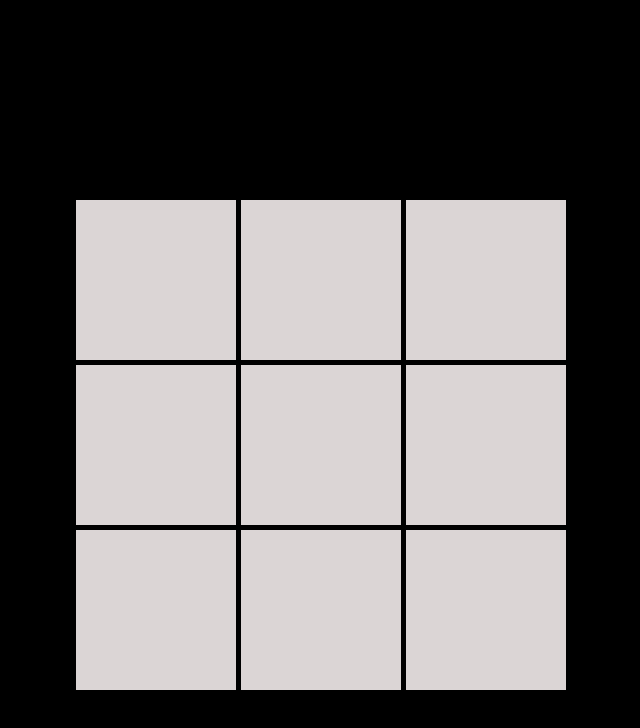
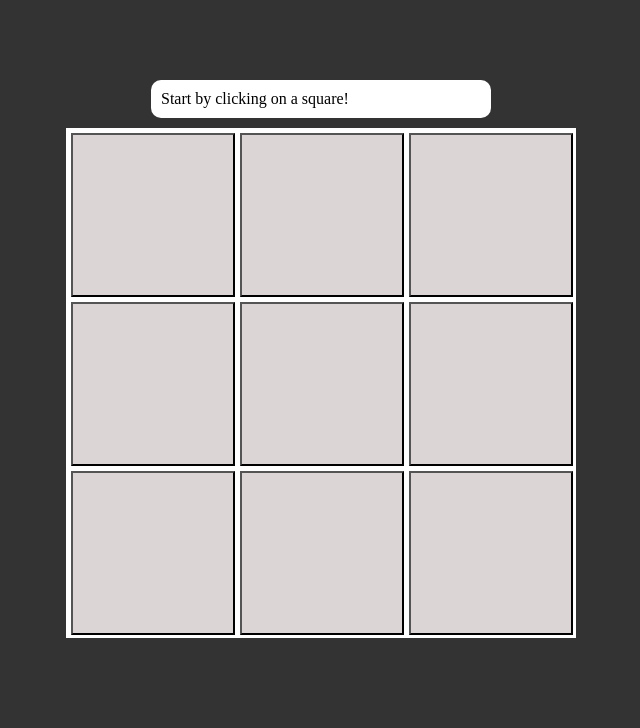
Before and after one commit to korpuus/tic-tac-toe, a plain HTML site: page index.html in a window 1280 px wide. Shown: the whole page, without its empty margins (319-959 px from the left). Drawn offline with Linux system fonts and the light colour scheme.

Commit message:
styling changes

```diff
--- a/index.html
+++ b/index.html
@@ -7,16 +7,9 @@
   <title>Tic Tac Toe</title>
 </head>
 <body>
+  <div class="text">Start by clicking on a square!</div>
   <div class="container">
-    <div class="cell"></div>
-    <div class="cell"></div>
-    <div class="cell"></div>
-    <div class="cell"></div>
-    <div class="cell"></div>
-    <div class="cell"></div>
-    <div class="cell"></div>
-    <div class="cell"></div>
-    <div class="cell"></div>
+    <button class="cell"></button><button class="cell"></button><button class="cell"></button><button class="cell"></button><button class="cell"></button><button class="cell"></button><button class="cell"></button><button class="cell"></button><button class="cell"></button>
   </div>
   <script src="./script.js"></script>
 </body>
--- a/styles.css
+++ b/styles.css
@@ -1,24 +1,37 @@
 body {
-  background-color: black;
+  background-color: rgb(52, 51, 51);
   margin: 0;
   padding: 0;
-  display: flex;
-  justify-content: center;
-  position: absolute;
-  top: 25%;
-  left: 50%;
+}
+
+.text {
+  background-color: white;
+  width: 20rem;
+  margin: 0 auto;
+  margin-top: 5rem;
+  border-radius: 10px;
+  margin-bottom: 10px;
+  padding: 10px 10px;
 }
 
 .container {
+  background-color: white;
   display: grid;
   grid-template-columns: repeat(3, 1fr);
   grid-template-rows: repeat(3, 1fr);
   grid-gap: 5px;
+  border: 5px solid white;
   place-items: center;
-  position: absolute;
+  width: 500px;
+  height: 500px;
+  margin: 0 auto;
 }
 
 .cell {
   background-color: rgb(219, 213, 213);
   padding: 5rem 5rem;
 }
+
+button:hover {
+  cursor: pointer;
+}
```
